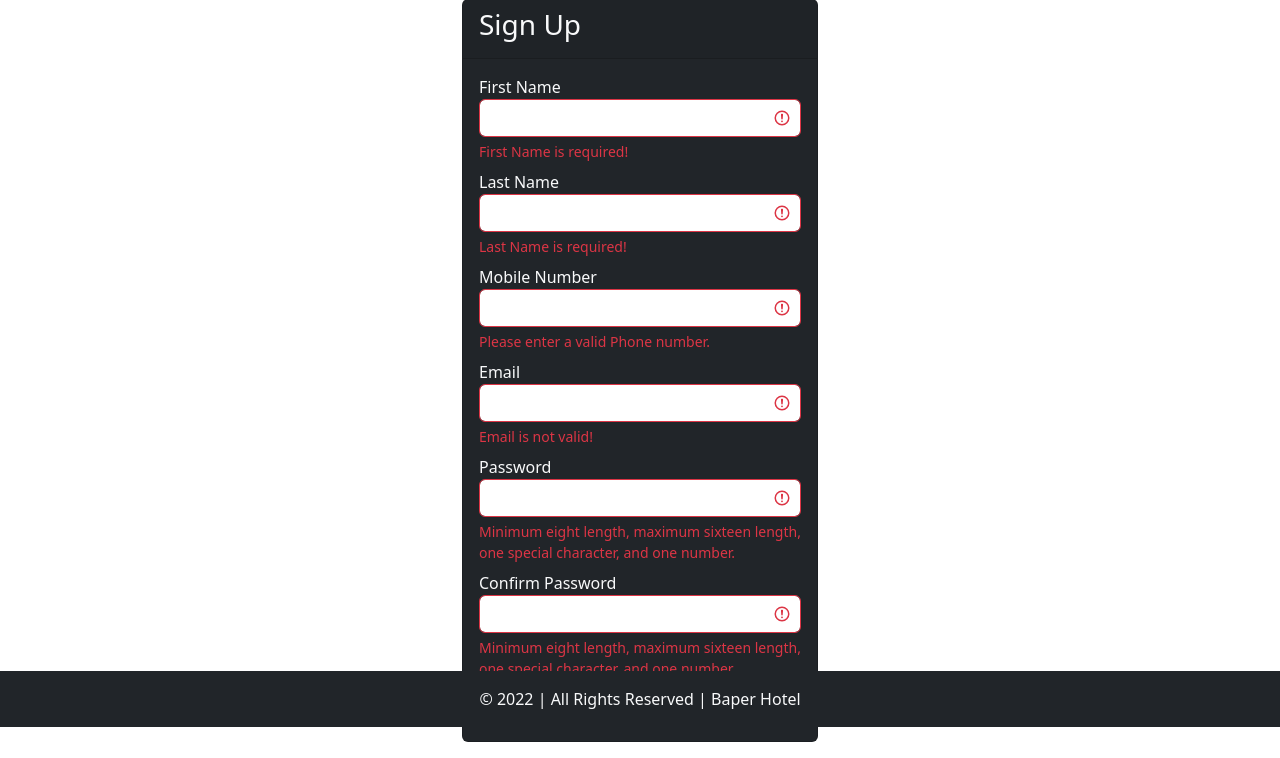
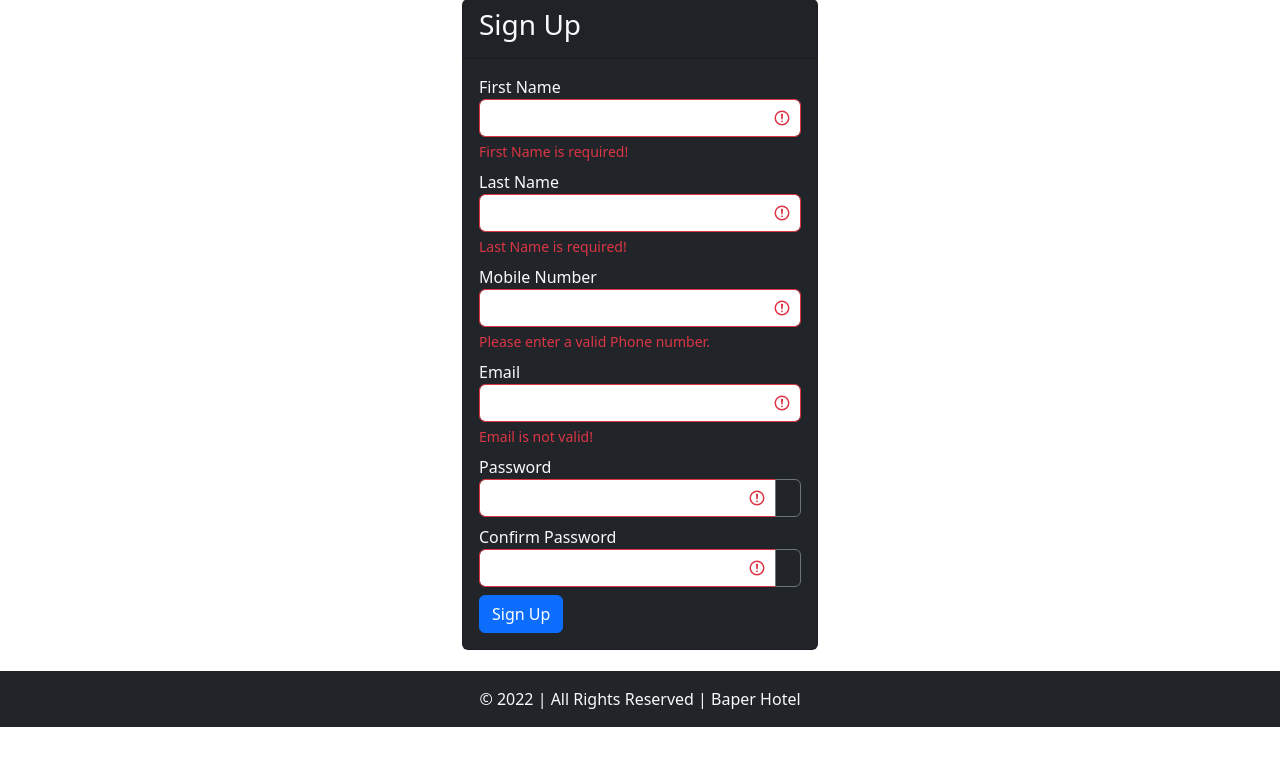
Before and after one commit to AhnafIqbal6/Baper-Hotel, a Django app: page /user/signup/ in a window 1280 px wide. Shown: the part 73-831 px from the top of the page. After the commit the page ends 800 px from the top, so only its background shows below. Run offline with Django 4.2, Linux system fonts and the light colour scheme; some libraries are stand-ins or nearby versions.

Commit message:
Eye Button Add to the Sign Up Page

```diff
--- a/templates/user/signup.html
+++ b/templates/user/signup.html
@@ -75,7 +75,12 @@
 
                 <div class="mb-2">
                   <label for="password">Password</label>
+                  <div class="input-group">
                       <input type="password" name="password" id="password" class="form-control" pattern="(?=.*\d)(?=.*[!@#$%^&*])(?=.*[A-Z])(?=.*[a-z]).{8,16}" required>
+                      <button class="btn btn-outline-secondary" type="button" id="toggle-password">
+                          <i class="bi bi-eye-slash"></i>
+                      </button>
+                  </div>
                   <div class="valid-feedback">
                       Looks good!
                   </div>
@@ -84,9 +89,15 @@
                   </div>
               </div>
 
+
               <div class="mb-2">
                 <label for="password2">Confirm Password</label>
+                <div class="input-group">
                     <input type="password" name="password2" id="password2" class="form-control" pattern="(?=.*\d)(?=.*[!@#$%^&*])(?=.*[A-Z])(?=.*[a-z]).{8,16}" required>
+                    <button class="btn btn-outline-secondary" type="button" id="toggle-password2">
+                        <i class="bi bi-eye-slash"></i>
+                    </button>
+                </div>
                 <div class="valid-feedback">
                     Looks good!
                 </div>
@@ -94,6 +105,7 @@
                     Minimum eight length, maximum sixteen length, one special character, and one number.
                 </div>
             </div>
+
 
                         <input type="submit" class="btn btn-primary" value="Sign Up">
                     </form>
```
Lines whose indentation alone changed are shown as unchanged.
